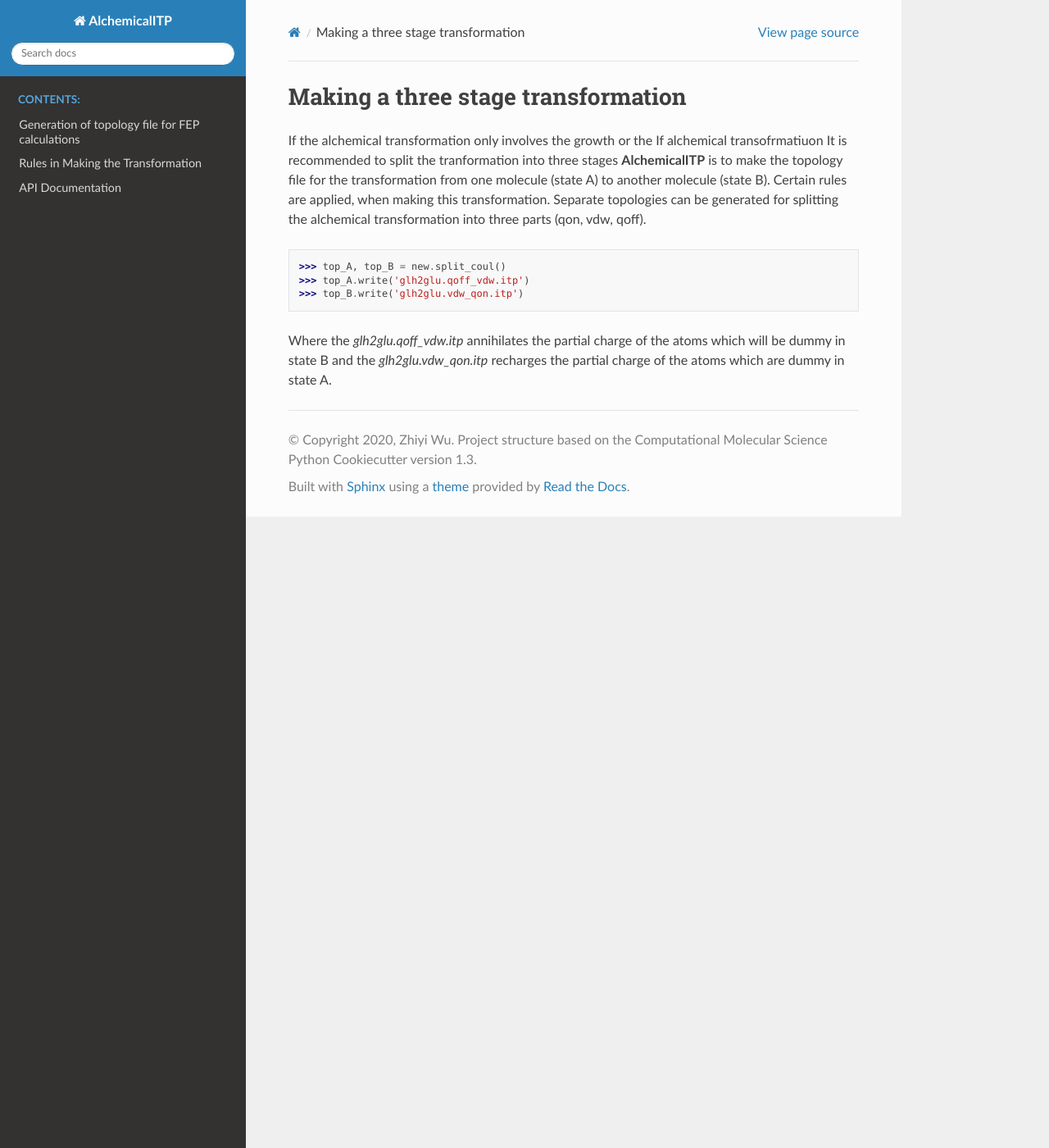
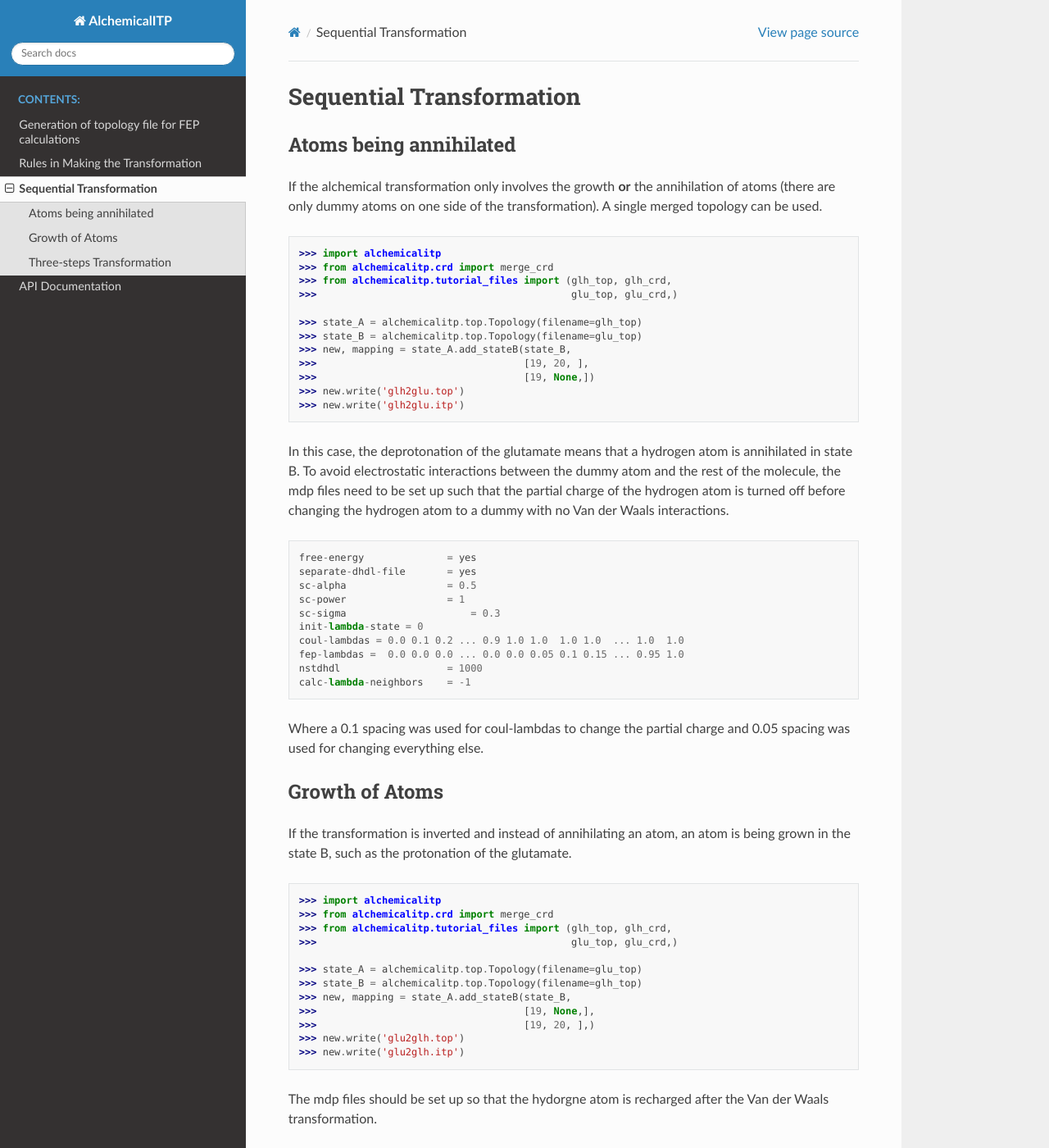
Before and after one commit to xiki-tempula/alchemicalitp, a Sphinx documentation site: the page built from docs/mdp.rst, in a window 1280 px wide and 1400 px high. Shown: the whole window at 82% size. Built offline with Sphinx 7.4.7 and the Read the Docs theme 2.0.0, drawn with Linux system fonts in a browser that asks for light colours; the version number could not be read and is left out; some of the changed text lies outside the part shown.

Commit message:
update docs

```diff
--- a/docs/index.rst
+++ b/docs/index.rst
@@ -15,6 +15,7 @@ performing alchemical transformations.
 
    FEP
    rules
+   mdp
    api
 
 
--- a/docs/mdp.rst
+++ b/docs/mdp.rst
@@ -1,20 +1,152 @@
 .. _mdps:
 
-Making a three stage transformation
-===================================
+Sequential Transformation
+=========================
 
-If the alchemical transformation only involves the growth or the
-If alchemical transofrmatiuon
-It is recommended to split the tranformation into three stages **AlchemicalITP** is to make the topology file for the
-transformation from one molecule (state A) to another molecule (state B).
-Certain rules are applied, when making this transformation.
-Separate topologies can be generated for splitting the alchemical transformation
-into three parts (qon, vdw, qoff). ::
+Atoms being annihilated
+-----------------------
+If the alchemical transformation only involves the growth **or** the annihilation
+of atoms (there are only dummy atoms on one side of the transformation). A
+single merged topology can be used. ::
+
+    >>> import alchemicalitp
+    >>> from alchemicalitp.crd import merge_crd
+    >>> from alchemicalitp.tutorial_files import (glh_top, glh_crd,
+    >>>                                           glu_top, glu_crd,)
+
+    >>> state_A = alchemicalitp.top.Topology(filename=glh_top)
+    >>> state_B = alchemicalitp.top.Topology(filename=glu_top)
+    >>> new, mapping = state_A.add_stateB(state_B,
+    >>>                                   [19, 20, ],
+    >>>                                   [19, None,])
+    >>> new.write('glh2glu.top')
+    >>> new.write('glh2glu.itp')
+
+In this case, the deprotonation of the glutamate means that a hydrogen atom is
+annihilated in state B. To avoid electrostatic interactions between the dummy
+atom and the rest of the molecule, the mdp files need to be set up such that
+the partial charge of the hydrogen atom is turned off before changing the
+hydrogen atom to a dummy with no Van der Waals interactions. ::
+
+    free-energy              = yes
+    separate-dhdl-file       = yes
+    sc-alpha                 = 0.5
+    sc-power                 = 1
+    sc-sigma		         = 0.3
+    init-lambda-state = 0
+    coul-lambdas = 0.0 0.1 0.2 ... 0.9 1.0 1.0  1.0 1.0  ... 1.0  1.0
+    fep-lambdas =  0.0 0.0 0.0 ... 0.0 0.0 0.05 0.1 0.15 ... 0.95 1.0
+    nstdhdl                  = 1000
+    calc-lambda-neighbors    = -1
+
+Where a 0.1 spacing was used for coul-lambdas to change the partial charge and
+0.05 spacing was used for changing everything else.
+
+Growth of Atoms
+---------------
+If the transformation is inverted and instead of annihilating an atom, an atom
+is being grown in the state B, such as the protonation of the glutamate. ::
+
+    >>> import alchemicalitp
+    >>> from alchemicalitp.crd import merge_crd
+    >>> from alchemicalitp.tutorial_files import (glh_top, glh_crd,
+    >>>                                           glu_top, glu_crd,)
+
+    >>> state_A = alchemicalitp.top.Topology(filename=glu_top)
+    >>> state_B = alchemicalitp.top.Topology(filename=glh_top)
+    >>> new, mapping = state_A.add_stateB(state_B,
+    >>>                                   [19, None,],
+    >>>                                   [19, 20, ],)
+    >>> new.write('glu2glh.top')
+    >>> new.write('glu2glh.itp')
+
+
+The mdp files should be set up so that the hydorgne atom is recharged after
+the Van der Waals transformation. ::
+
+    free-energy              = yes
+    separate-dhdl-file       = yes
+    sc-alpha                 = 0.5
+    sc-power                 = 1
+    sc-sigma		         = 0.3
+    init-lambda-state = 0
+    coul-lambdas = 0.0 0.0  0.0 ... 0.0  0.0 0.1 0.2 ... 0.9 1.0
+    fep-lambdas =  0.0 0.05 0.1 ... 0.95 1.0 1.0 1.0 ... 1.0 1.0
+    nstdhdl                  = 1000
+    calc-lambda-neighbors    = -1
+
+Three-steps Transformation
+--------------------------
+However, if the atoms are being grown and annihilated at the same time, a
+three-steps transformation is required.
+
+1. The partial charge of the atoms, that will become dummy in state B, are
+   annihilated.
+2. Non-charge related transformation are performed.
+3. The partial charge of the atoms, that are dummy in state A, are recharged.
+
+Thus, separate topology files are needed for this three-steps transformation.::
 
     >>> top_A, top_B = new.split_coul()
     >>> top_A.write('glh2glu.qoff_vdw.itp')
     >>> top_B.write('glh2glu.vdw_qon.itp')
 
-Where the `glh2glu.qoff_vdw.itp` annihilates the partial charge of the atoms
-which will be dummy in state B and the `glh2glu.vdw_qon.itp` recharges the
-partial charge of the atoms which are dummy in state A.
+Depending on which part needs more sampling, the step 2 can be bundled with
+either step 1 or step 3. For example, if the crystal structure of state A is
+known, the step 2 can be bundled to step 3 to achieve more sampling in the
+state B.
+
+Thus, the mdp for `glh2glu.qoff_vdw.itp` will cover the step 1. ::
+
+    free-energy              = yes
+    separate-dhdl-file       = yes
+    sc-alpha                 = 0.5
+    sc-power                 = 1
+    sc-sigma		         = 0.3
+    init-lambda-state = 0
+    coul-lambdas = 0.0 0.1 0.2 ... 0.9 1.0
+    fep-lambdas =  0.0 0.0 0.0 ... 0.0 0.0
+    nstdhdl                  = 1000
+    calc-lambda-neighbors    = -1
+
+Thus, the mdp for `glh2glu.vdw_qon.itp` will cover the step 2 and 3. ::
+
+    free-energy              = yes
+    separate-dhdl-file       = yes
+    sc-alpha                 = 0.5
+    sc-power                 = 1
+    sc-sigma		         = 0.3
+    init-lambda-state = 0
+    coul-lambdas = 0.0 0.0  0.0 ... 0.0  0.0 0.1 0.2 ... 0.9 1.0
+    fep-lambdas =  0.0 0.05 0.1 ... 0.95 1.0 1.0 1.0 ... 1.0 1.0
+    nstdhdl                  = 1000
+    calc-lambda-neighbors    = -1
+
+On the other hand, if the crystal structure of the state B is known, the step
+2 can be bundled with step 1 to achieve more sampling in state A.
+
+Thus, the mdp for `glh2glu.qoff_vdw.itp` will cover the step 1 and 2. ::
+
+    free-energy              = yes
+    separate-dhdl-file       = yes
+    sc-alpha                 = 0.5
+    sc-power                 = 1
+    sc-sigma		         = 0.3
+    init-lambda-state = 0
+    coul-lambdas = 0.0 0.1 0.2 ... 0.9 1.0 1.0  1.0 1.0  ... 1.0  1.0
+    fep-lambdas =  0.0 0.0 0.0 ... 0.0 0.0 0.05 0.1 0.15 ... 0.95 1.0
+    nstdhdl                  = 1000
+    calc-lambda-neighbors    = -1
+
+Thus, the mdp for `glh2glu.vdw_qon.itp` will cover the step 3. ::
+
+    free-energy              = yes
+    separate-dhdl-file       = yes
+    sc-alpha                 = 0.5
+    sc-power                 = 1
+    sc-sigma		         = 0.3
+    init-lambda-state = 0
+    coul-lambdas = 0.0 0.1 0.2 ... 0.9 1.0
+    fep-lambdas =  1.0 1.0 1.0 ... 1.0 1.0
+    nstdhdl                  = 1000
+    calc-lambda-neighbors    = -1
```
